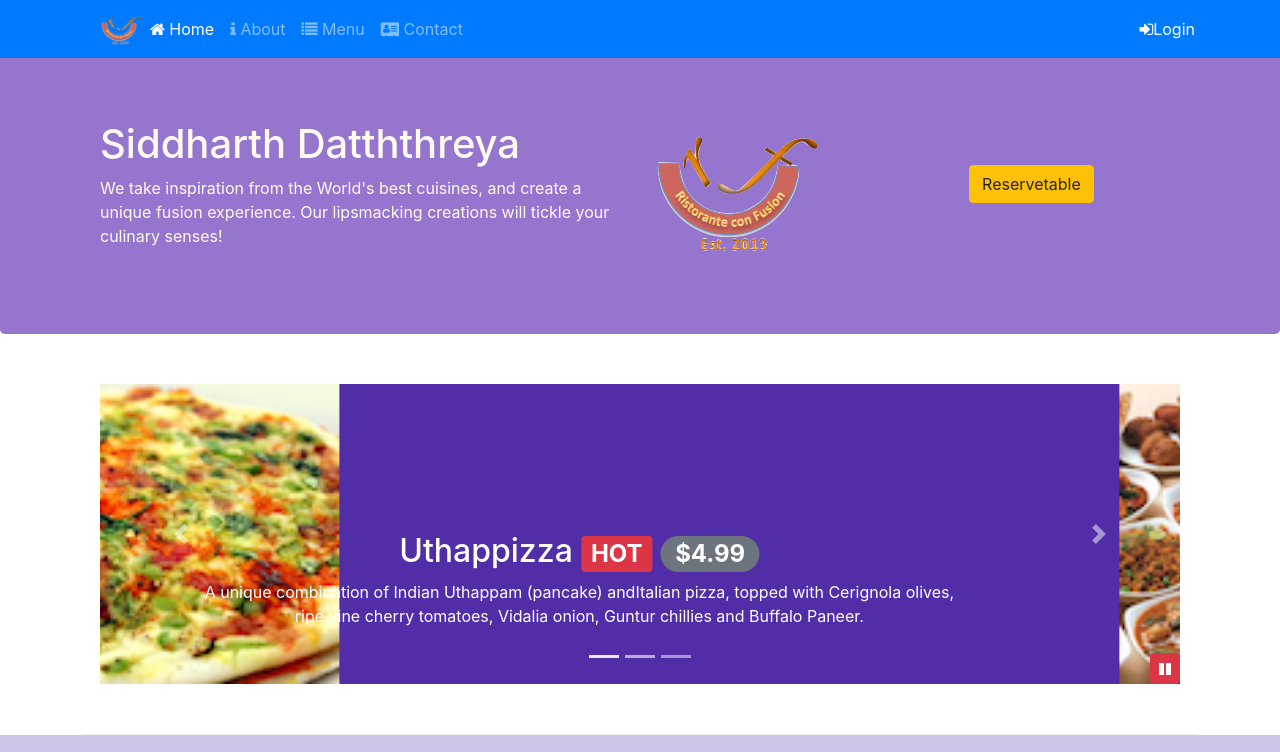
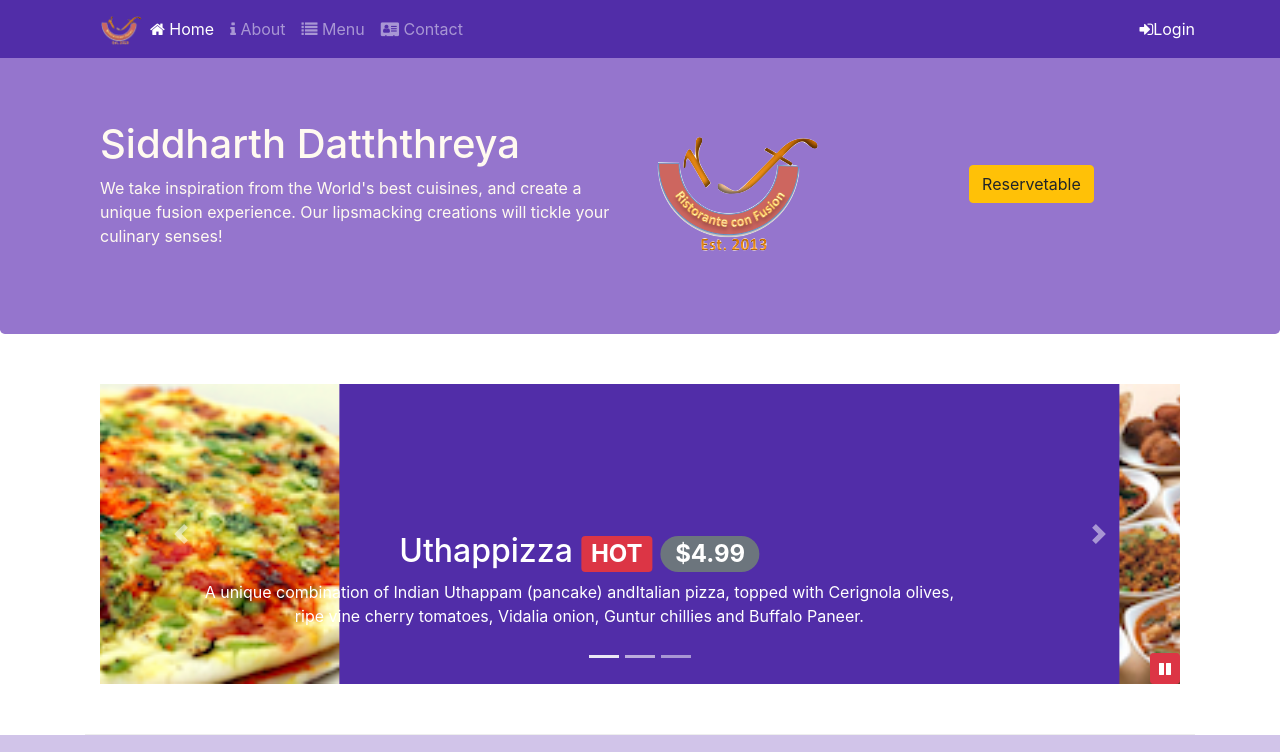
Before and after one commit to sidrockzz/bootstrap-4.0, a website: page index.html in a window 1280 px wide. Shown: the top 752 px of the page. Drawn offline with nearby package versions, Linux system fonts and the light colour scheme.

Commit message:
Index modified

```diff
--- a/index.html
+++ b/index.html
@@ -15,7 +15,7 @@
 </head>
 
 <body>
-<nav class="navbar navbar-dark navbar-expand-sm bg-primary fixed-top">
+<nav class="navbar navbar-dark navbar-expand-sm  fixed-top">
     <div class="container">
         <button class="navbar-toggler" type="button" data-toggle="collapse" data-target="#Navbar">
             <span class="navbar-toggler-icon"></span>
```
